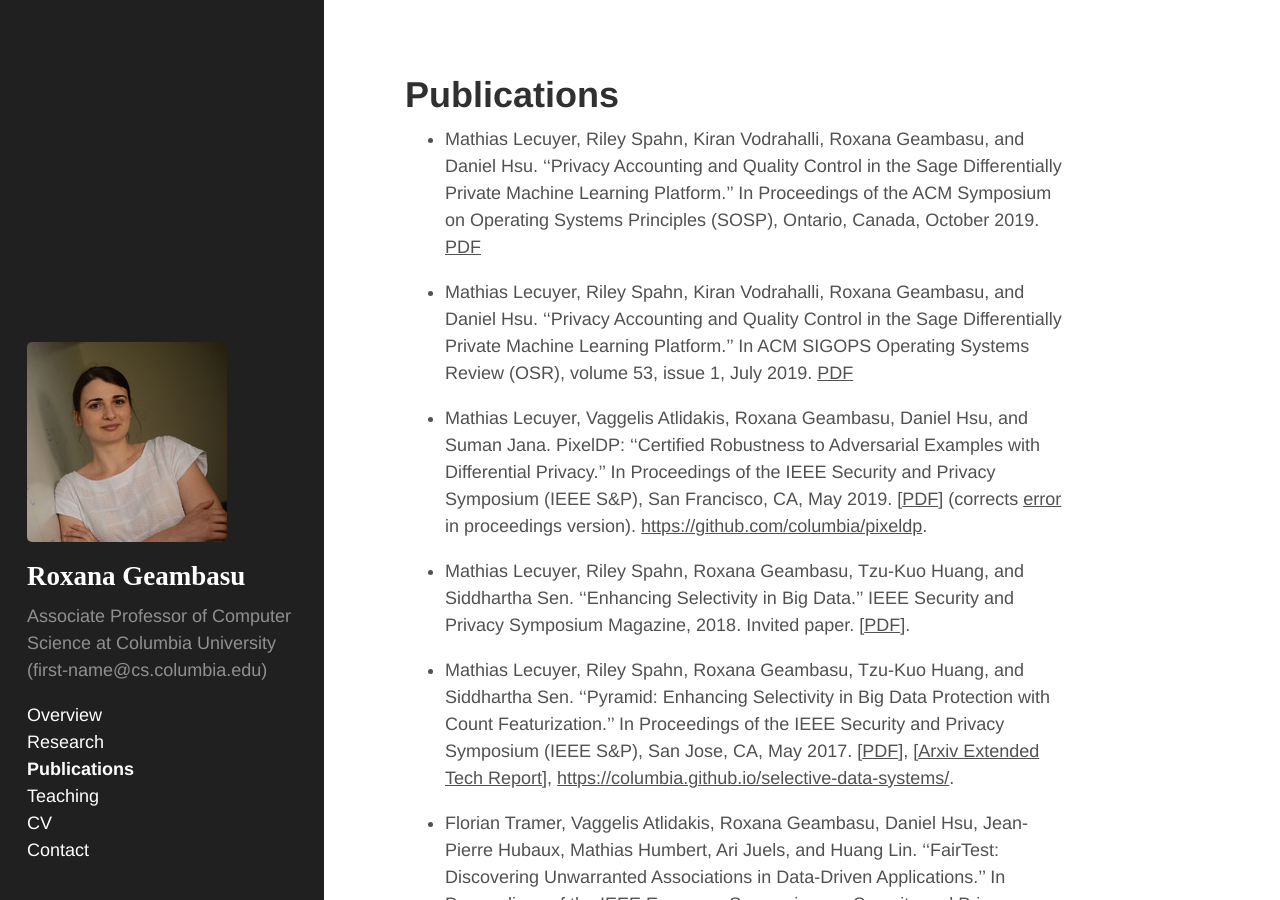
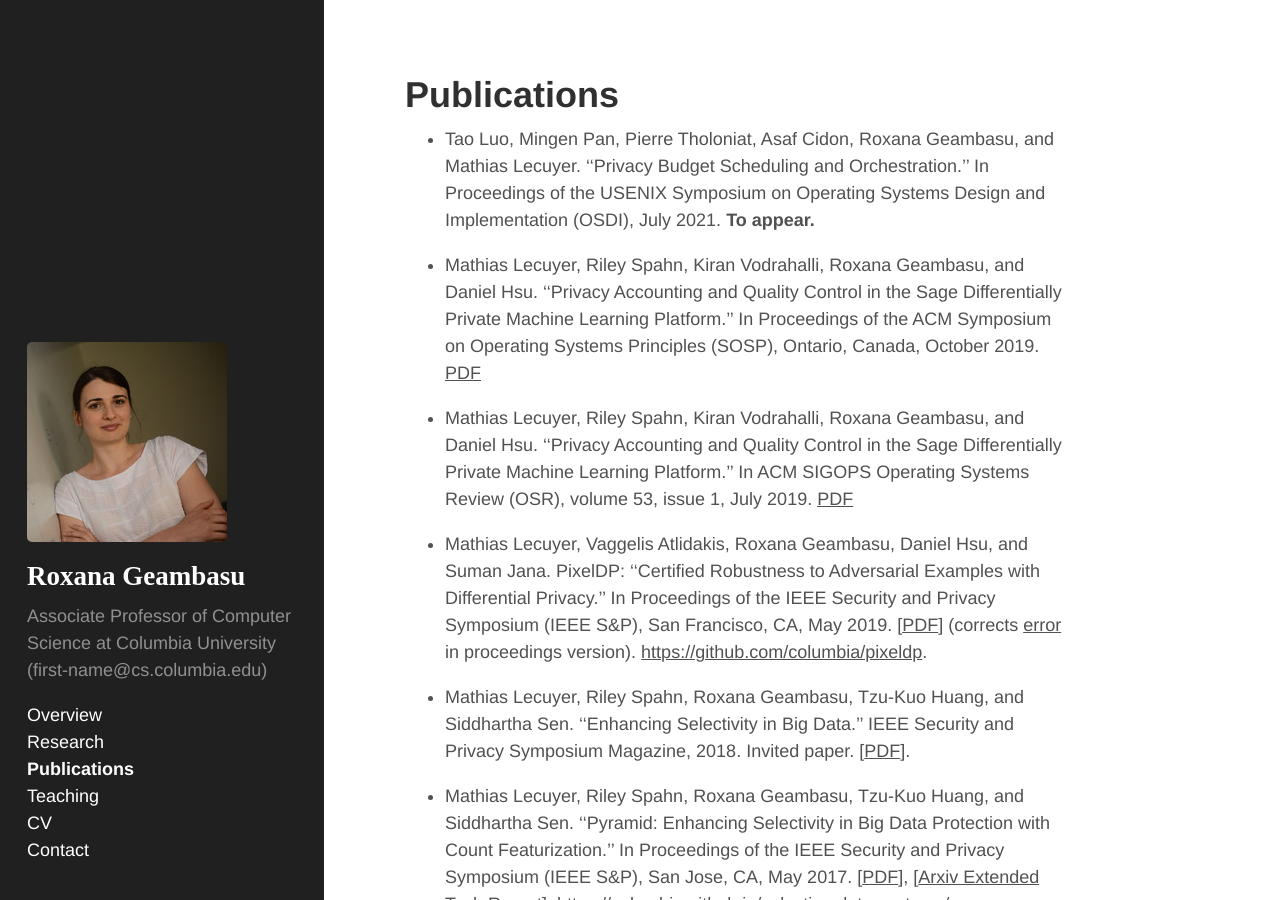
Before and after one commit to roxanageambasu/roxanageambasu.github.io, a Jekyll site: the page built from 02-publications.md, in a window 1280 px wide and 900 px high. Built offline with Jekyll 4.4.1, drawn with Linux system fonts in a browser that asks for light colours.

Commit message:
privatekube

```diff
--- a/02-publications.md
+++ b/02-publications.md
@@ -2,6 +2,11 @@
 layout: page
 title: Publications
 ---
+* Tao Luo, Mingen Pan, Pierre Tholoniat, Asaf Cidon, Roxana Geambasu, and
+  Mathias Lecuyer. ''Privacy Budget Scheduling and Orchestration.''
+  In Proceedings of the USENIX Symposium on Operating Systems Design and
+  Implementation (OSDI), July 2021.  <b>To appear.</b>
+
 * Mathias Lecuyer, Riley Spahn, Kiran Vodrahalli, Roxana Geambasu, and Daniel
   Hsu.  ''Privacy Accounting and Quality Control in the Sage Differentially
   Private Machine Learning Platform.'' In Proceedings of the ACM Symposium on
```
